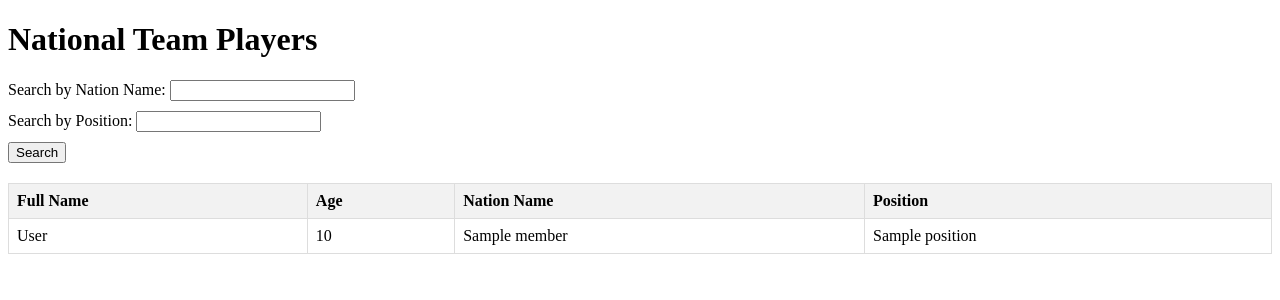
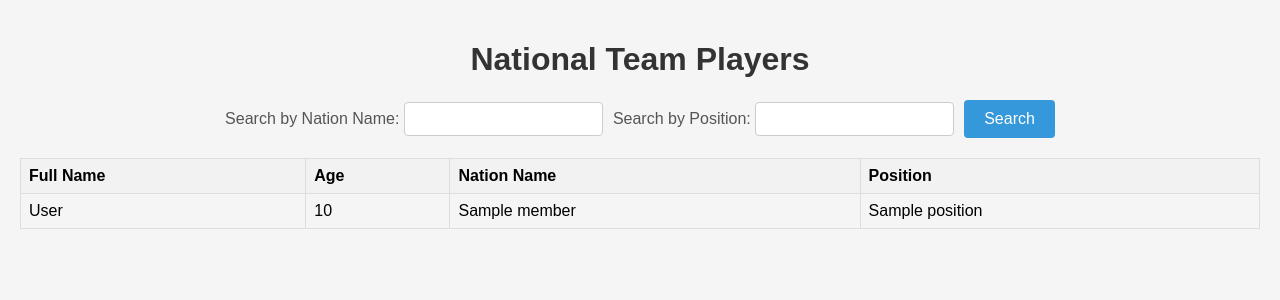
Before and after one commit to averesi/412Project, a Flask app: page /national_team_players in a window 1280 px wide. Shown: the top 300 px of the page. Run offline with Flask 3, Linux system fonts and the light colour scheme; a database or web service that is not in the repository returns one stand-in record (values such as "Sample title"); some libraries are stand-ins or nearby versions.

Commit message:
Update national_team_players.html

```diff
--- a/templates/national_team_players.html
+++ b/templates/national_team_players.html
@@ -5,22 +5,72 @@
     <meta name="viewport" content="width=device-width, initial-scale=1.0">
     <title>National Team Players</title>
     <style>
+        body {
+            font-family: 'Arial', sans-serif;
+            text-align: center;
+            background-color: #f5f5f5;
+            padding: 20px;
+            margin: 0;
+        }
+
+        h1 {
+            color: #333;
+        }
+
+        form {
+            display: flex;
+            justify-content: center;
+            align-items: center;
+            flex-direction: row; /* Set to row to align items horizontally */
+            margin-bottom: 20px;
+        }
+
+        .search-box {
+            margin-right: 10px; /* Add some spacing between search boxes */
+        }
+
+        label {
+            font-size: 16px;
+            margin-bottom: 5px;
+            color: #555;
+        }
+
+        input {
+            padding: 8px;
+            font-size: 14px;
+            border: 1px solid #ccc;
+            border-radius: 4px;
+        }
+
+        button {
+            padding: 10px 20px;
+            font-size: 16px;
+            background-color: #3498db;
+            color: #fff;
+            border: none;
+            border-radius: 4px;
+            cursor: pointer;
+            transition: background-color 0.3s;
+        }
+
+        button:hover {
+            background-color: #2980b9;
+        }
+
         table {
             border-collapse: collapse;
             width: 100%;
             margin-top: 20px;
         }
+
         th, td {
             border: 1px solid #dddddd;
             text-align: left;
             padding: 8px;
         }
+
         th {
             background-color: #f2f2f2;
-        }
-
-        .search-box {
-            margin-bottom: 10px;
         }
     </style>
 </head>
```
